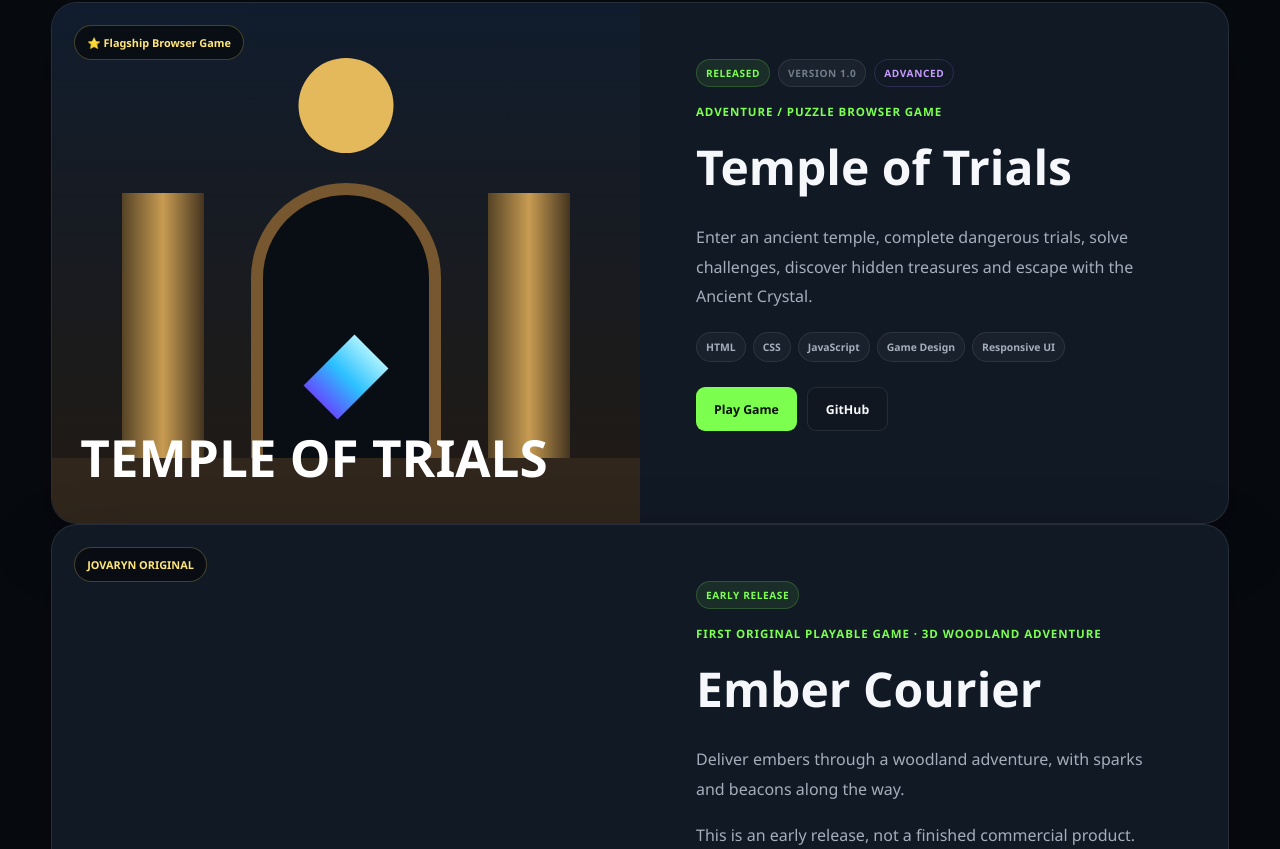
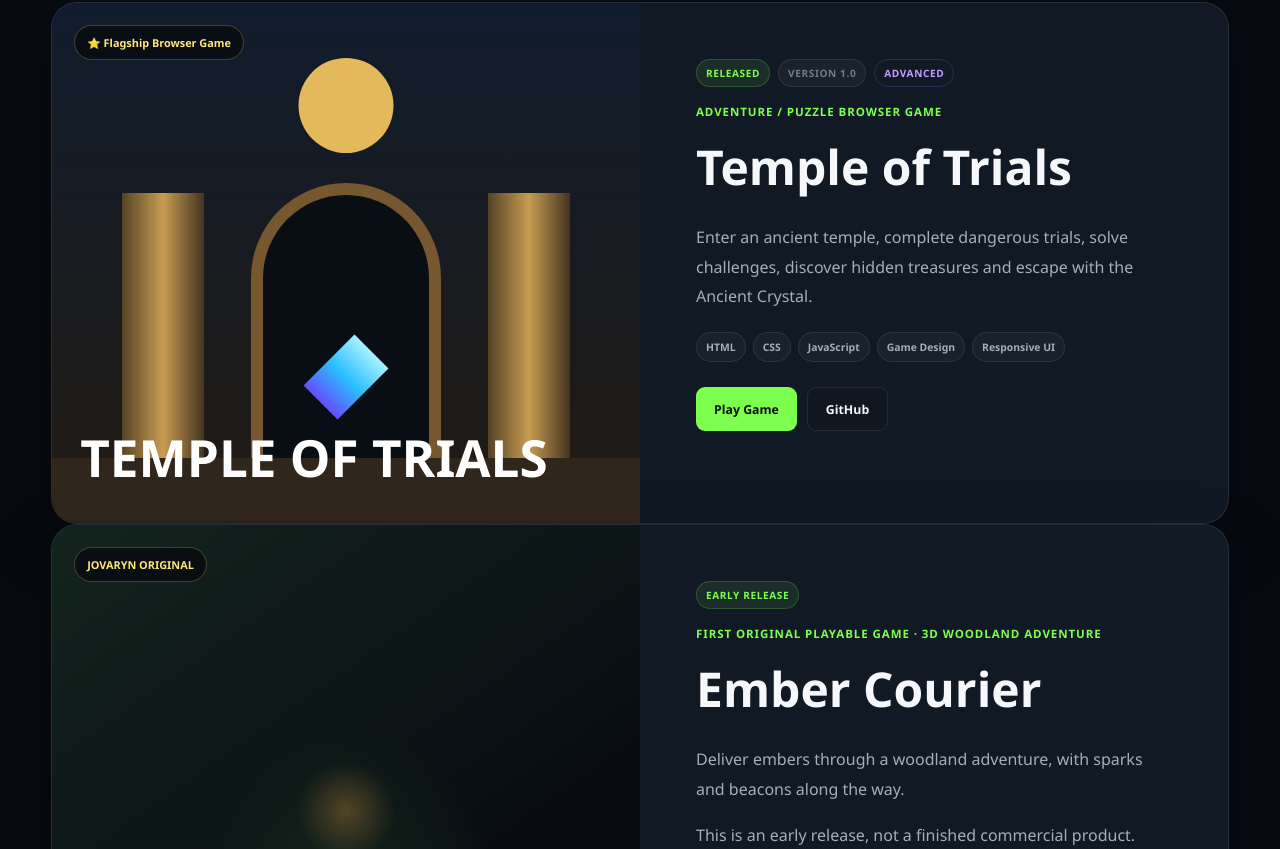
Before and after one commit to JovarynGames/jovaryngames.github.io, a plain HTML site: page index.html in a window 1280 px wide. Shown: the part 2571-3420 px from the top of the page. Drawn offline with Linux system fonts and the light colour scheme.

Commit message:
Style Ember Courier project cover

```diff
--- a/css/style.css
+++ b/css/style.css
@@ -1515,6 +1515,25 @@ img {
     );
 }
 
+.ember-art {
+    background:
+        radial-gradient(
+            circle at 50% 55%,
+            rgba(255, 170, 75, 0.28),
+            transparent 12%
+        ),
+        radial-gradient(
+            ellipse at 50% 100%,
+            rgba(124, 255, 79, 0.16),
+            transparent 44%
+        ),
+        linear-gradient(
+            145deg,
+            #12241d,
+            #080b12 72%
+        );
+}
+
 .temple-sun {
     position: absolute;
 
```
